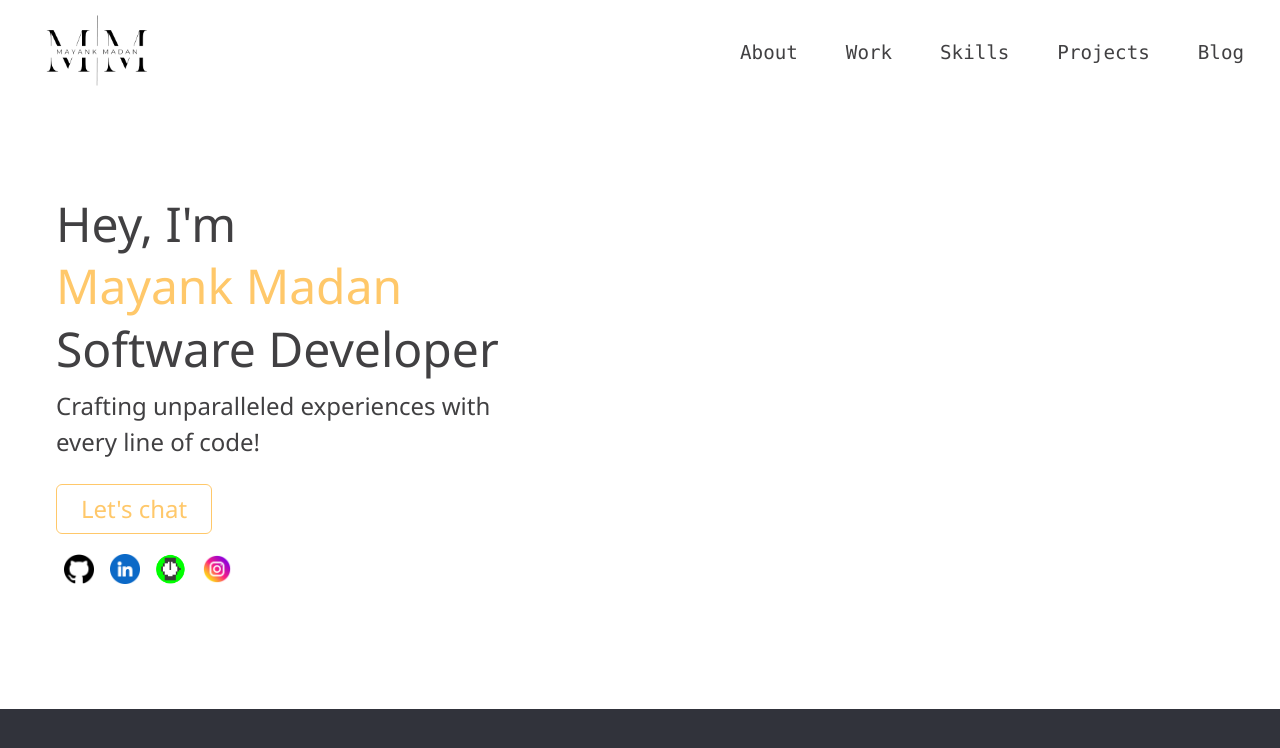
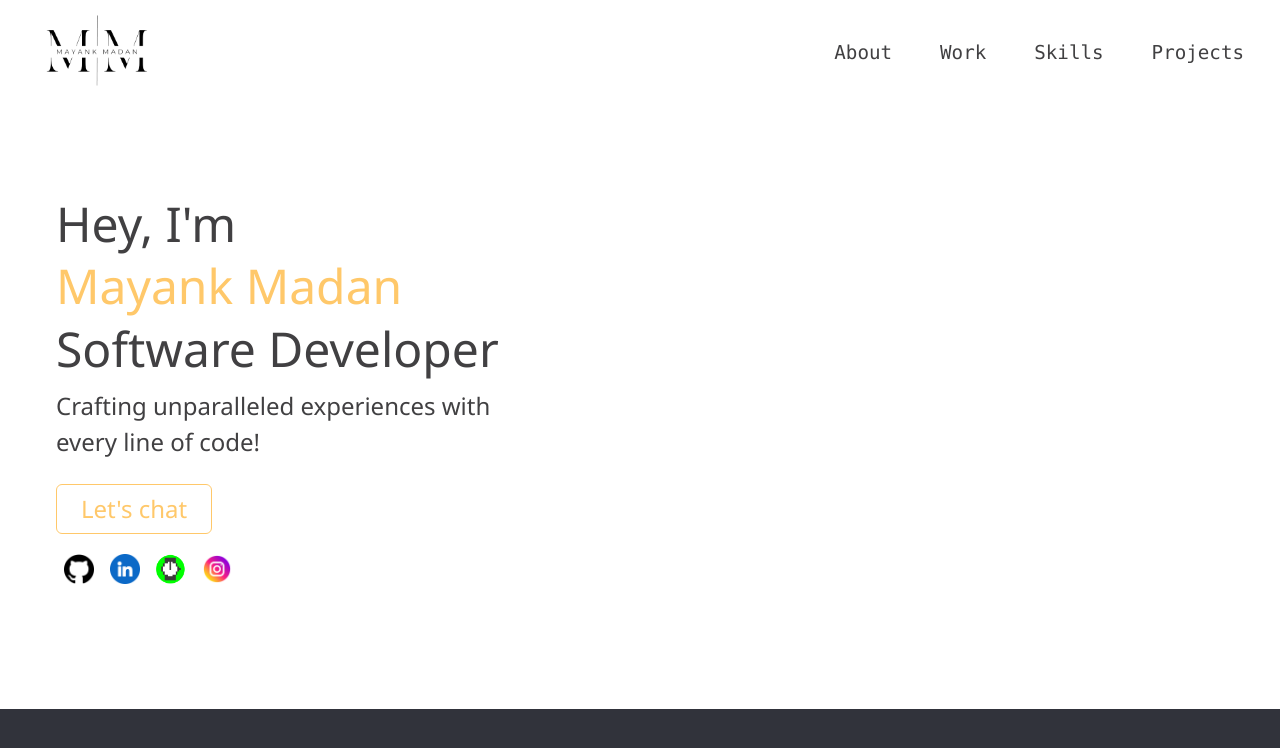
Before and after one commit to MayankMadan97/portfolio, an Angular app: page / in a window 1280 px wide. Shown: the top 748 px of the page. Built offline with nearby package versions, Linux system fonts and the light colour scheme.

Commit message:
Replaces experience images

```diff
--- a/src/app/app.component.html
+++ b/src/app/app.component.html
@@ -20,7 +20,7 @@
         <section class="row col-12 px-5 py-3" id="skills">
             <app-skills></app-skills>
         </section>
-        <section class="row col-12 px-5 py-3" id="portfolio">
+        <section class="row col-12 px-5 py-3" id="projects">
             <app-portfolio></app-portfolio>
         </section>
         <!-- <section class="row col-12 px-5 py-3 justify-content-center" id="footer">
--- a/src/app/card/card.component.scss
+++ b/src/app/card/card.component.scss
@@ -5,7 +5,7 @@
 
     .card-container {
         background: #3d3e42;
-        border-radius: 1em;
+        // border-radius: 1em;
         transition: color 0.3s ease;
         box-shadow: 0 70px 63px -60px #000000;
 
--- a/src/app/navbar/navbar.component.ts
+++ b/src/app/navbar/navbar.component.ts
@@ -23,11 +23,12 @@ export class NavbarComponent {
     {
       value: 'Projects',
       link: '#projects'
-    },
-    {
-      value: 'Blog',
-      link: '#blog'
     }
+    // ,
+    // {
+    //   value: 'Blog',
+    //   link: '#blog'
+    // }
   ];
 
 }
```
Also changed, not shown: src/assets/experience/Dal.jpg, src/assets/experience/Dispension.jpeg.
